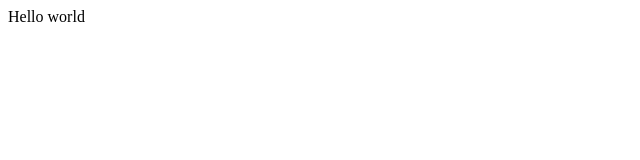
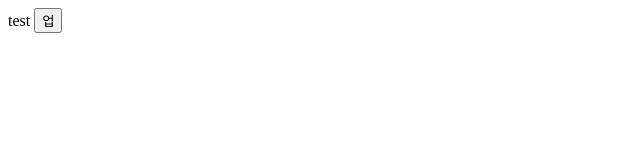
Before and after one commit to talju-ninja/team-blog, a React (Vite) app: page / in a window 1280 px wide. Shown: the top 160 px of the page, without its empty margins (0-640 px from the left). Built offline with nearby package versions, Linux system fonts and the light colour scheme.

Commit message:
feat: add async/await syntax

```diff
--- a/src/App.tsx
+++ b/src/App.tsx
@@ -3,12 +3,25 @@ import * as styles from "./App.scss";
 
 interface Props {}
 
-interface State {}
+interface State {
+    input: string;
+}
 
 class App extends React.Component<Props, State> {
+    state = {
+        input: "test"
+    };
+    test = async () => {
+        await setTimeout(() => this.setState({ input: "test2" }), 1000);
+    };
     render() {
-        console.log(styles);
-        return <div className={styles.App}>Hello world</div>;
+        const { input } = this.state;
+        console.log(input);
+        return (
+            <div className={styles.App}>
+                {input} <button onClick={this.test}>업</button>
+            </div>
+        );
     }
 }
 
--- a/tsconfig.json
+++ b/tsconfig.json
@@ -1,6 +1,7 @@
 {
     "compilerOptions": {
         "target": "es5",
+        "lib": ["esnext", "dom"],
         "module": "commonjs",
         "strict": true,
         "jsx": "react"
```
